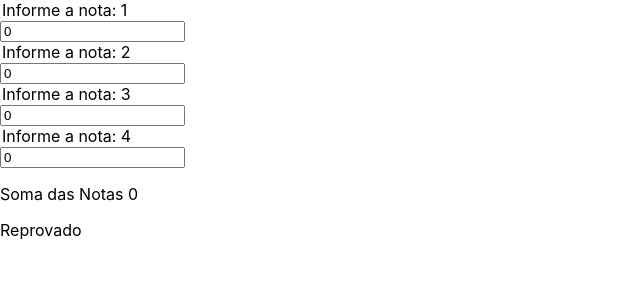
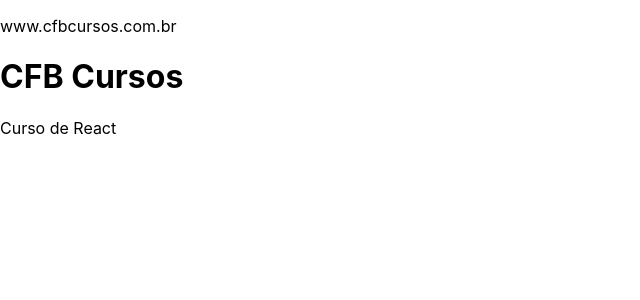
Before and after one commit to kaueOliveira/React, a React (Create React App) app: page / in a window 1280 px wide. Shown: the top 300 px of the page, without its empty margins (0-640 px from the left). Built offline with nearby package versions, Linux system fonts and the light colour scheme.

Commit message:
Estudando sobre Contenção

```diff
--- a/src/App.js
+++ b/src/App.js
@@ -1,30 +1,15 @@
-import React, { useState } from "react";
-import Nota from "./components/Nota";
-import Resultado from "./components/Resultado";
+import React from "react";
+import Caixa from './components/Caixa'
+import Canal from './components/Canal'
 
 export default function App() {
-  const [notas, setNotas] = useState({"nota1":0, "nota2":0, "nota3":0, "nota4":0,})
-
-  const handleSetNotas =(e)=> {
-    console.log(e.target)
-    if (e.target.getAttribute('name') === 'nota1') {
-      setNotas({"nota1": e.target.value, "nota2": notas.nota2, "nota3" : notas.nota3, "nota4": notas.nota4})
-    } else if (e.target.getAttribute('name') === 'nota2') {
-      setNotas({"nota1": notas.nota1, "nota2": e.target.value, "nota3" : notas.nota3, "nota4": notas.nota4})
-    } else if (e.target.getAttribute('name') === 'nota3') {
-      setNotas({"nota1": notas.nota1, "nota2": notas.nota2, "nota3" : e.target.value, "nota4": notas.nota4})
-    } else {
-      setNotas({"nota1": notas.nota1, "nota2": notas.nota2, "nota3" : notas.nota3, "nota4": e.target.value})
-    }
-  }
 
   return (
     <>
-      <Nota num={1} nota={notas.nota1} setNota={handleSetNotas}/>
-      <Nota num={2} nota={notas.nota2} setNota={handleSetNotas}/>
-      <Nota num={3} nota={notas.nota3} setNota={handleSetNotas}/>
-      <Nota num={4} nota={notas.nota4} setNota={handleSetNotas}/>
-      <Resultado somaNota={parseFloat(notas.nota1) + parseFloat(notas.nota2) + parseFloat(notas.nota3) + parseFloat(notas.nota4)}/>
+      <Caixa site="www.cfbcursos.com.br">
+        <Canal/>
+        <p>Curso de React</p>
+      </Caixa>
     </>
   );
 }
--- /dev/null
+++ b/src/components/Caixa.js
@@ -0,0 +1,12 @@
+import React from "react";
+
+export default function Caixa(props) {
+
+  return (
+   <>
+    <p>{props.site}</p>
+    {/* {props.children[0]} */}
+    {props.children}
+   </>
+  );
+}
--- /dev/null
+++ b/src/components/Canal.js
@@ -0,0 +1,11 @@
+import React from "react";
+
+
+export default function Canal() {
+
+  return (
+    <>
+    <h1>CFB Cursos</h1>
+    </>
+  );
+}
```
